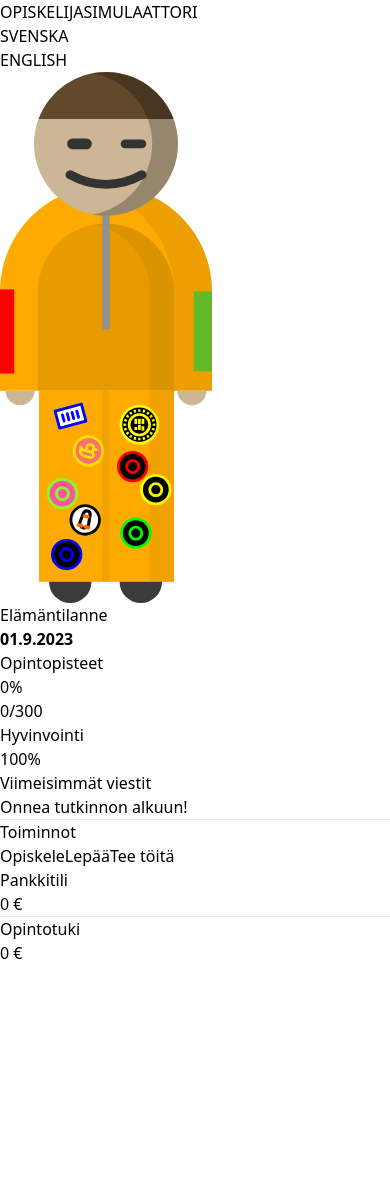
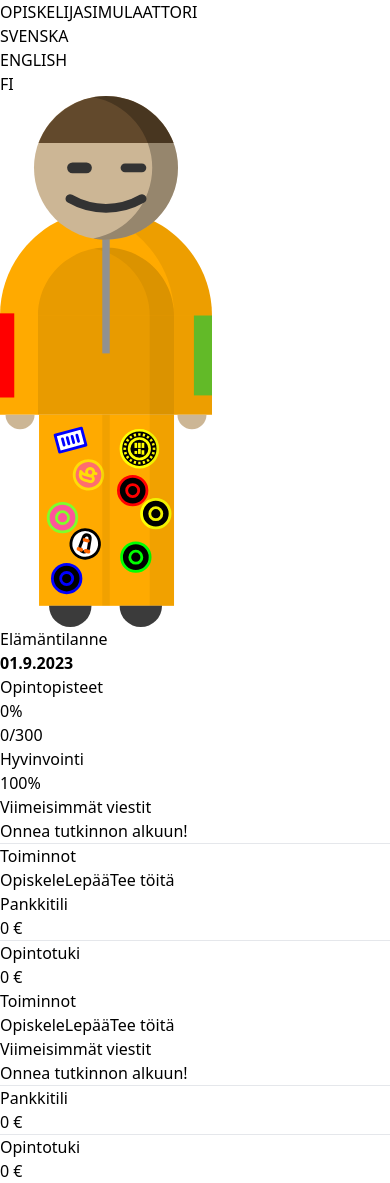
Before and after one commit to vuolen/opiskelusim2023, a React (Vite) app: page / in a window 390 px wide. Before the commit the page ends 965 px from the top, so only its background shows below. Built offline with nearby package versions, Linux system fonts and the light colour scheme.

Commit message:
responsivity improvements

```diff
--- a/src/App.tsx
+++ b/src/App.tsx
@@ -42,13 +42,20 @@ function App() {
     return (
         <div className="App h-full w-full flex flex-col flex-between bg-neutral-200">
             <div className="w-full">
-                <NavBar/>
+                <NavBar />
                 <InfoHeading student={student} />
             </div>
-            <div className="w-full p-4 flex flex-col sm:flex-row space-y-3 sm:space-y-0 sm:space-x-3 overflow-y-auto">
-                <Messages student={student} messages={messages}/>
-                <Actions student={student} game={action$}/>
-                <Bank student={student}/>
+            <div className="hidden md:flex w-full p-4 space-x-3">
+                <Messages student={student} messages={messages} />
+                <Actions student={student} game={action$} />
+                <Bank student={student} />
+            </div>
+            <div className="md:hidden w-full p-4 flex space-x-3">
+                <div className="w-full flex flex-col space-y-3">
+                    <Actions student={student} game={action$} />
+                    <Messages student={student} messages={messages} />
+                </div>
+                <Bank student={student} />
             </div>
         </div>
     );
--- a/src/ui/NavBar.tsx
+++ b/src/ui/NavBar.tsx
@@ -7,10 +7,15 @@ const NavBar = () => {
     return (
         <div className="w-full h-fit flex justify-between p-4 bg-neutral-600 text-white text-lg">
             <h1 className="font-bold">{t('title')}</h1>
-            <div className="flex space-x-3">
+            <div className="hidden sm:flex space-x-3">
                 {i18n.language !== 'fi' && <p onClick={() => i18n.changeLanguage('fi')}>SUOMI</p>}
                 {i18n.language !== 'sv' && <p onClick={() => i18n.changeLanguage('sv')}>SVENSKA</p>}
                 {i18n.language !== 'en' && <p onClick={() => i18n.changeLanguage('en')}>ENGLISH</p>}
+            </div>
+            <div className="flex sm:hidden space-x-3">
+                {i18n.language === 'fi' && <p onClick={() => i18n.changeLanguage('sv')}>FI</p>}
+                {i18n.language === 'sv' && <p onClick={() => i18n.changeLanguage('en')}>SV</p>}
+                {i18n.language === 'en' && <p onClick={() => i18n.changeLanguage('fi')}>EN</p>}
             </div>
         </div>
     );
```
